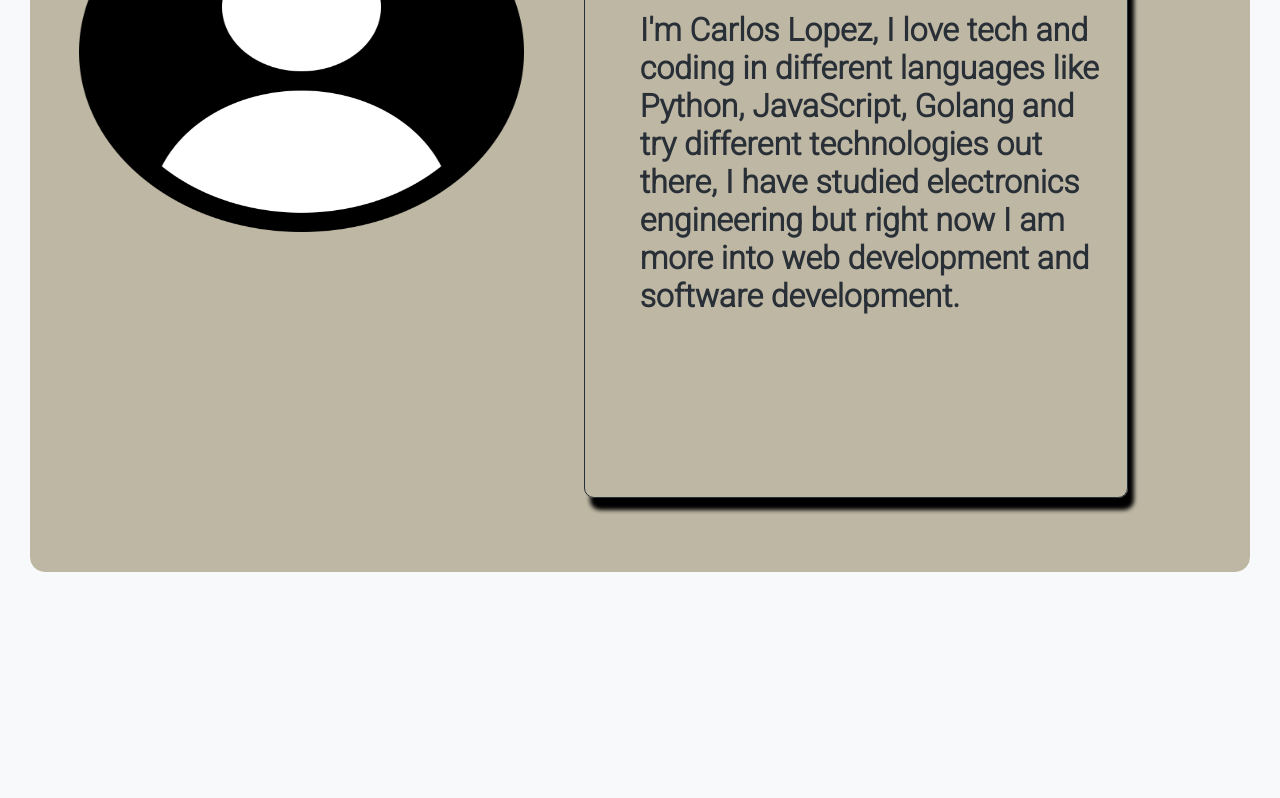
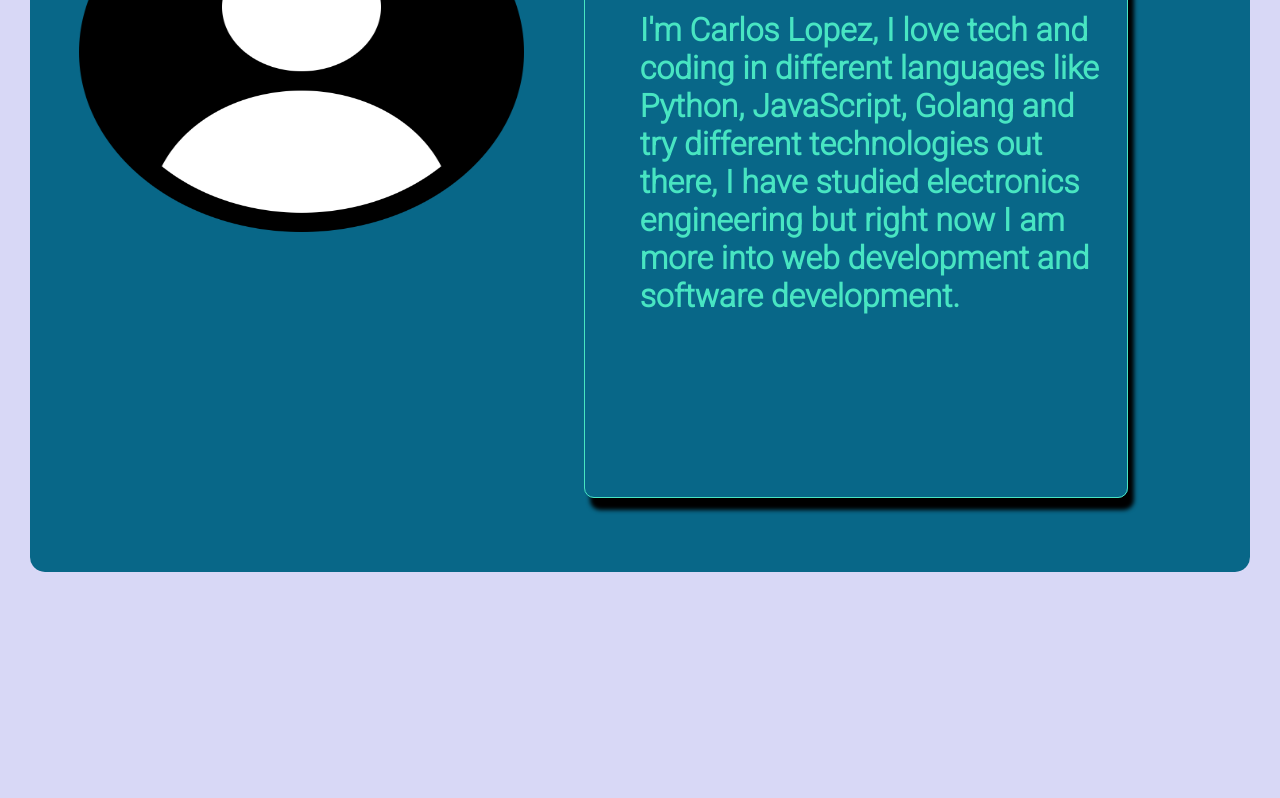
Before and after one commit to carlosalg/Portfolio, a plain HTML site: page index.html in a window 1280 px wide. Shown: the part 198-996 px from the top of the page. Drawn offline with nearby package versions, Linux system fonts and the light colour scheme; files that its build step writes are made by us from their sources.

Commit message:
more colors

```diff
--- a/styles/styles.scss
+++ b/styles/styles.scss
@@ -5,11 +5,11 @@
     list-style: none;
 }
 :root{
-    --bg-color: #F8F9FA;
-    --sec-color: #FFFFFC;
-    --sections-color: #BEB7A4;
-    --sec2-color: #123490;
-    --text-color: #292F36;
+    --bg-color: #D8D8F6;
+    --sec-color: #beb0a7;
+    --sections-color: #086788;
+    --sec2-color: #004f2d;
+    --text-color: #48e5c2;
 }
 
 body{
```
